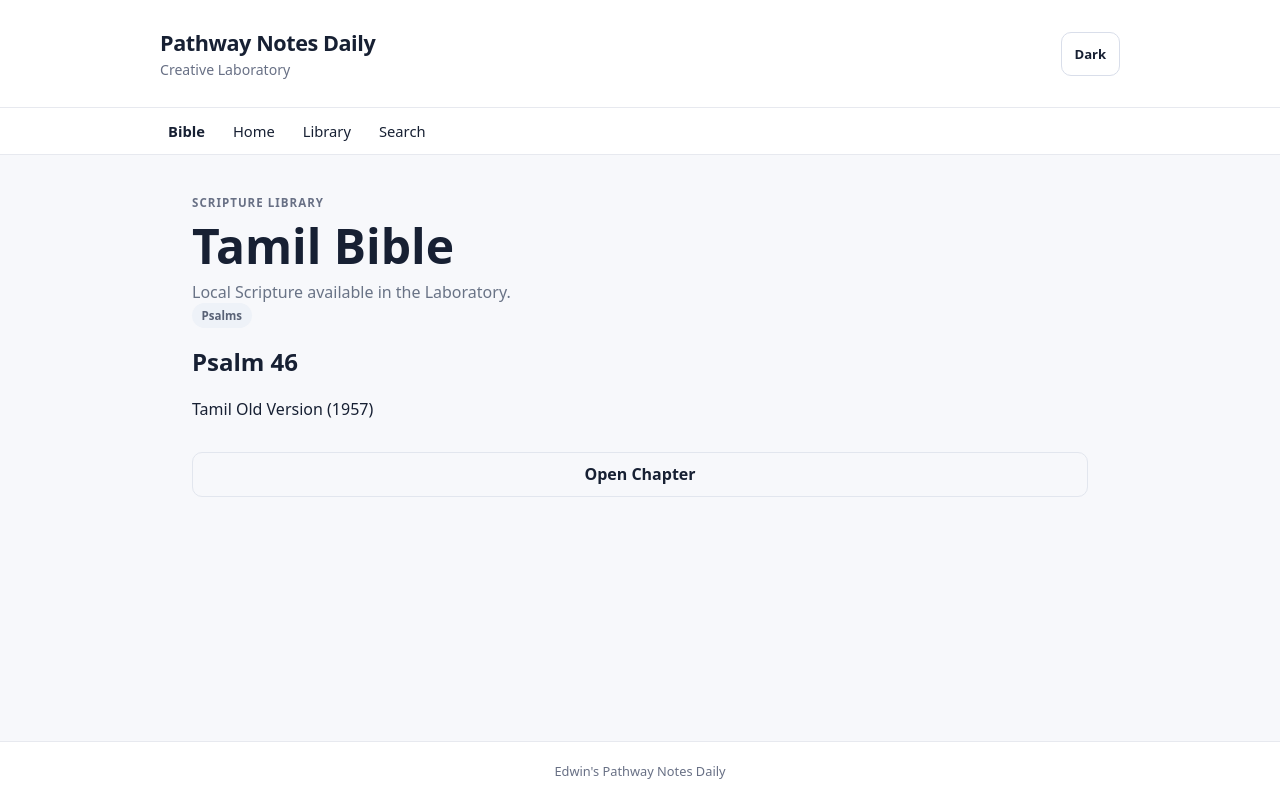
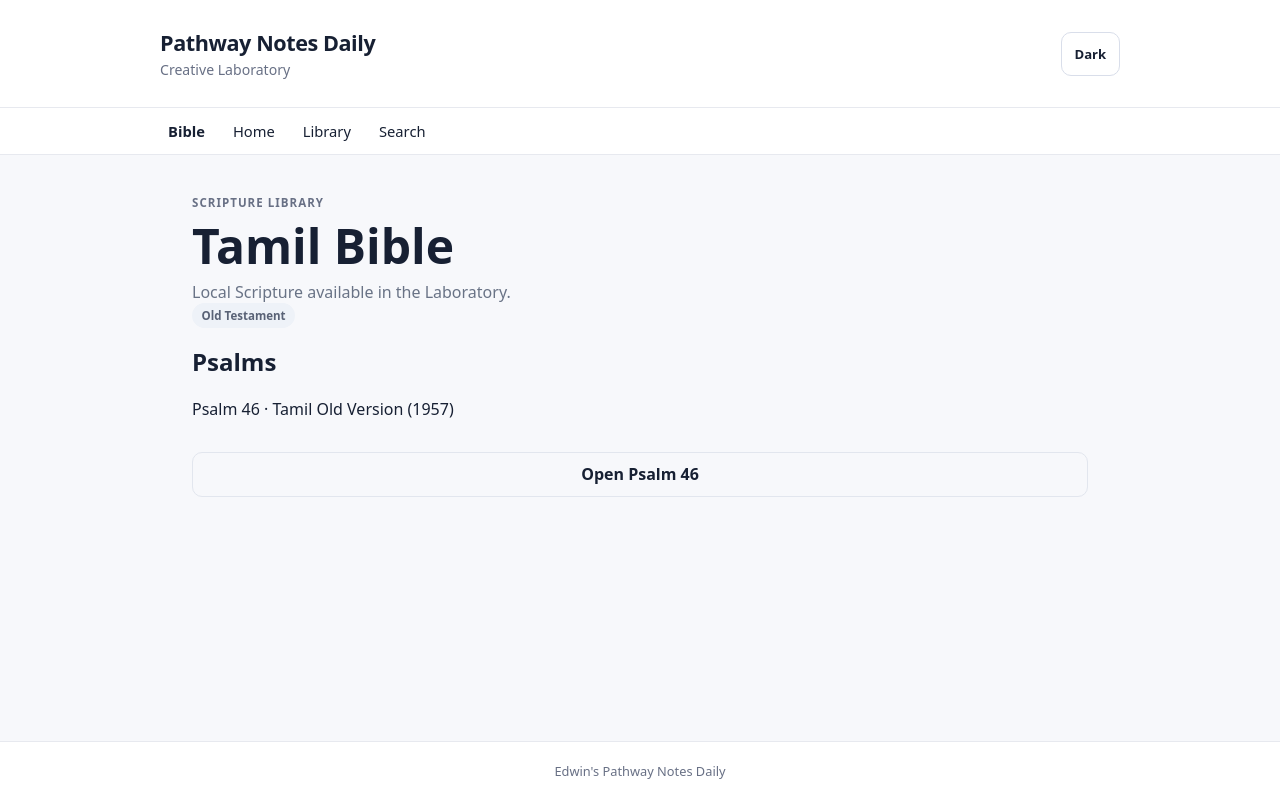
Before and after one commit to edwinsefer/Pathway-Notes-Daily-Lab, a React (Vite) app: page / in a window 1280 px wide. Both pictures are taken after a click on the button "Bible". Built offline with nearby package versions, Linux system fonts and the light colour scheme.

Commit message:
Refine Bible book and chapter navigation

```diff
--- a/src/App.tsx
+++ b/src/App.tsx
@@ -166,9 +166,9 @@ function App() {
 
             <article className="scripture-library-item">
               <div>
-                <span className="pathway-category">Psalms</span>
-                <h2>Psalm 46</h2>
-                <p>{psalm46.translation}</p>
+                <span className="pathway-category">Old Testament</span>
+                <h2>Psalms</h2>
+                <p>Psalm 46 · {psalm46.translation}</p>
               </div>
 
               <button
@@ -176,7 +176,7 @@ function App() {
                 type="button"
                 onClick={() => openPage('scripture')}
               >
-                Open Chapter
+                Open Psalm 46
               </button>
             </article>
           </section>
```
